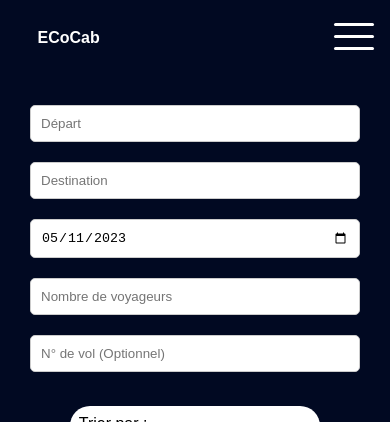
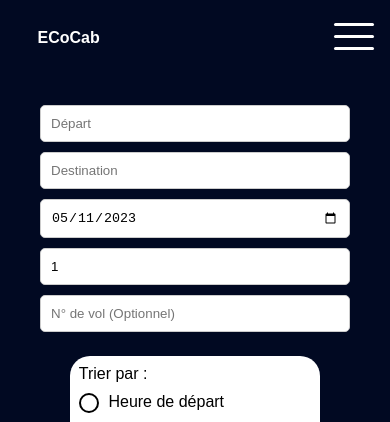
Before and after one commit to Julesc002/Stage-Ecocab, a React (Create React App) app: page /RechercherUnTrajet in a window 390 px wide. Shown: the top 422 px of the page. Built offline with nearby package versions, Linux system fonts and the light colour scheme; no server answers; a web font is replaced by a local one.

Commit message:
Menu dynamique pour la recherchee page d'accueil

```diff
--- a/src/components/FormFindRoutes.js
+++ b/src/components/FormFindRoutes.js
@@ -1,4 +1,5 @@
-import React, { useState } from "react";
+import React, { useEffect, useState } from "react";
+import axios from "axios";
 import { useNavigate } from 'react-router-dom';
 
 const FormFindRoutes = () => {
@@ -10,6 +11,54 @@ const FormFindRoutes = () => {
     const [numberOfPeople, setNumberOfPeople] = useState(1);
     const [flightNumber, setFlightNumber] = useState("");
     const [baggageSize, setBaggageSize] = useState("");
+    const [data, setData] = useState([]);
+    const [recherche, setRecherche] = useState(Array.from({ length: 3 }, () => ""));
+    const [displayResults, setDisplayResults] = useState(Array.from({ length: 3 }, () => false));
+
+    const majRecherche = (e, i) => {
+        const updatedRecherche = [...recherche];
+        updatedRecherche[i] = e.target.value;
+        setRecherche(updatedRecherche);
+    }
+
+    const majDisplayResults = (i) => {
+        setDisplayResults((prevState) => {
+            const updatedDisplayResults = [...prevState];
+            updatedDisplayResults[i] = !updatedDisplayResults[i];
+            return updatedDisplayResults;
+        });
+    };
+
+
+    const majDisplayResultsOnBlur = (i) => {
+        setTimeout(() => {
+            setDisplayResults((prevState) => {
+                const updatedDisplayResults = [...prevState];
+                updatedDisplayResults[i] = false;
+                return updatedDisplayResults;
+            });
+        }, 100);
+    };
+
+
+    useEffect(() => {
+        axios
+            .get("http://localhost:5000/travel/")
+            .then((res) => setData(res.data.travels));
+    }, []);
+
+
+    const lieuxDepartFiltres = data.filter(function(travel) {
+        return travel.lieuDepart.toLowerCase().startsWith(recherche[0].toLowerCase());
+    });
+
+    const lieuxArriveeFiltres = data.filter(function(travel) {
+        return travel.lieuArrivee.toLowerCase().startsWith(recherche[1].toLowerCase());
+    });
+
+    const numVolFiltres = data.filter(function(travel) {
+        return travel.numeroDeVol.toLowerCase().startsWith(recherche[2].toLowerCase());
+    });
 
     const handleSubmit = (e) => {
         e.preventDefault();
@@ -18,19 +67,44 @@ const FormFindRoutes = () => {
 
     return (
         <form className='FormFindRoutes' onSubmit={handleSubmit}>
-            <input className="FormFindRoutes_inputTextStart" type="text" placeholder="Départ" value={start} onChange={(e) => setStart(e.target.value)} />
-            <input className="FormFindRoutes_inputTextDestination" type="text" placeholder="Destination" value={destination} onChange={(e) => setDestination(e.target.value)} />
-            <input className="FormFindRoutes_inputDateTime" type="date" placeholder="Date et heure" value={dateAndTime} onChange={(e) => setDateAndTime(e.target.value)} />
-            <input className="FormFindRoutes_inputNumberOfPeople" type="number" min="1" value={numberOfPeople} onChange={(e) => setNumberOfPeople(e.target.value)} />
-            <input className="FormFindRoutes_inputTextFlightNumber" type="text" placeholder="N° de vol (Optionnel)" value={flightNumber} onChange={(e) => setFlightNumber(e.target.value)} />
-
-            <select className="FormFindRoutes_selectBaggageSize" value={baggageSize} onChange={(e) => setBaggageSize(e.target.value)}>
-                <option value="" disabled hidden>Taille du bagage</option>
-                <option className="FormFindRoutes_selectBaggageSize_value" value="Sac à dos"> Sac à dos </option>
-                <option className="FormFindRoutes_selectBaggageSize_value" value="Cabine"> Cabine </option>
-                <option className="FormFindRoutes_selectBaggageSize_value" value="Soute"> Soute </option>
-            </select>
-
+            <div className="FormFindRoutes_Recherche">
+                <input className="FormFindRoutes_Recherche_inputTextStart" type="text" placeholder="Départ" value={start} onFocus={() => majDisplayResults(0)} onBlur={() => majDisplayResultsOnBlur(0)} onChange={(e) => { setStart(e.target.value); majRecherche(e, 0);}} />
+                <div className="FormFindRoutes_Recherche_containerResultats">
+                    {recherche[0] !== "" && displayResults[0] && lieuxDepartFiltres.map(function(travel) {
+                        return <p className="FormFindRoutes_Recherche_containerResultats_Resultats" onClick={() => setStart(travel.lieuDepart)}>{travel.lieuDepart}</p>;
+                    })}
+                </div>
+            </div>
+            <div className="FormFindRoutes_Recherche">
+                <input className="FormFindRoutes_Recherche_inputTextDestination" type="text" placeholder="Destination" value={destination} onFocus={() => majDisplayResults(1)} onBlur={() => majDisplayResultsOnBlur(1)} onChange={(e) => { setDestination(e.target.value); majRecherche(e, 1);}} />
+                <div className="FormFindRoutes_Recherche_containerResultats">
+                    {recherche[1] !== "" && displayResults[1] && lieuxArriveeFiltres.map(function(travel) {
+                        return <p className="FormFindRoutes_Recherche_containerResultats_Resultats" onClick={() => setDestination(travel.lieuArrivee)}>{travel.lieuArrivee}</p>;
+                    })}
+                </div>
+            </div>
+            <div className="FormFindRoutes_Recherche">
+                <input className="FormFindRoutes_Recherche_inputDateTime" type="date" placeholder="Date et heure" value={dateAndTime} onChange={(e) => setDateAndTime(e.target.value)} />
+            </div>
+            <div className="FormFindRoutes_Recherche">
+                <input className="FormFindRoutes_Recherche_inputNumberOfPeople" type="number" min="1" value={numberOfPeople} onChange={(e) => setNumberOfPeople(e.target.value)} />
+            </div>
+            <div className="FormFindRoutes_Recherche2">
+                <input className="FormFindRoutes_Recherche2_inputTextFlightNumber" type="text" placeholder="N° de vol (Optionnel)" value={flightNumber} onFocus={() => majDisplayResults(2)} onBlur={() => majDisplayResultsOnBlur(2)} onChange={(e) => { setFlightNumber(e.target.value); majRecherche(e, 2);}} />
+                <div className="FormFindRoutes_Recherche_containerResultats">
+                    {recherche[2] !== "" && displayResults[2] && numVolFiltres.map(function(travel) {
+                        return <p className="FormFindRoutes_Recherche_containerResultats_Resultats" onClick={() => setFlightNumber(travel.numeroDeVol)}>{travel.numeroDeVol}</p>;
+                    })}
+                </div>
+            </div>
+            <div className="FormFindRoutes_Recherche2">
+                <select className="FormFindRoutes_Recherche2_selectBaggageSize" value={baggageSize} onChange={(e) => setBaggageSize(e.target.value)}>
+                    <option value="" disabled hidden>Taille du bagage</option>
+                    <option className="FormFindRoutes_Recherche2_selectBaggageSize_value" value="Sac à dos"> Sac à dos </option>
+                    <option className="FormFindRoutes_Recherche2_selectBaggageSize_value" value="Cabine"> Cabine </option>
+                    <option className="FormFindRoutes_Recherche2_selectBaggageSize_value" value="Soute"> Soute </option>
+                </select>
+            </div>
             <button className="FormFindRoutes_submitButton" type="submit"> Recherchez </button>
         </form>
     );
--- a/src/pages/PageRechercherUnTrajet.js
+++ b/src/pages/PageRechercherUnTrajet.js
@@ -10,7 +10,7 @@ const PageRechercherUnTrajet = () => {
     const [start, setStart] = useState("");
     const [destination, setDestination] = useState("");
     const [date, setDate] = useState(new Date().toISOString().slice(0, 10));
-    const [numberOfPeople, setNumberOfPeople] = useState("");
+    const [numberOfPeople, setNumberOfPeople] = useState(1);
     const [flightNumber, setFlightNumber] = useState("");
     const [travels, setTravels] = useState([]);
     const [selectedOption, setSelectedOption] = useState(null);
@@ -85,12 +85,21 @@ const PageRechercherUnTrajet = () => {
     return (
         <article>
             <form className='FormFindRoutes' onSubmit={handleSubmit}>
-                <input className="FormFindRoutes_inputTextStart" type="text" value={start} placeholder='Départ' onChange={(e) => setStart(e.target.value)} />
-                <input className="FormFindRoutes_inputTextDestination" type="text" value={destination} placeholder='Destination' onChange={(e) => setDestination(e.target.value)} />
-                <input className="FormFindRoutes_inputDateTime" type="date" value={date} onChange={(e) => setDate(e.target.value)} />
-                <input className="FormFindRoutes_inputNumberOfPeople" type="number" min="1" value={numberOfPeople} placeholder='Nombre de voyageurs' onChange={(e) => setNumberOfPeople(e.target.value)} />
-                <input className="FormFindRoutes_inputTextFlightNumber" type="text" placeholder="N° de vol (Optionnel)" value={flightNumber} onChange={(e) => setFlightNumber(e.target.value)} />
-            </form>
+            <div className="FormFindRoutes_Recherche">
+                <input className="FormFindRoutes_Recherche_inputTextStart" type="text" placeholder="Départ" value={start} onChange={(e) => { setStart(e.target.value);}} />
+            </div>
+            <div className="FormFindRoutes_Recherche">
+                <input className="FormFindRoutes_Recherche_inputTextDestination" type="text" placeholder="Destination" value={destination} onChange={(e) => setDestination(e.target.value)} />
+            </div>
+            <div className="FormFindRoutes_Recherche">
+                <input className="FormFindRoutes_Recherche_inputDateTime" type="date" placeholder="Date et heure" value={date} onChange={(e) => setDate(e.target.value)} />
+            </div>
+            <div className="FormFindRoutes_Recherche">
+                <input className="FormFindRoutes_Recherche_inputNumberOfPeople" type="number" min="1" value={numberOfPeople} onChange={(e) => setNumberOfPeople(e.target.value)} />
+            </div>
+            <div className="FormFindRoutes_Recherche2">
+                <input className="FormFindRoutes_Recherche2_inputTextFlightNumber" type="text" placeholder="N° de vol (Optionnel)" value={flightNumber} onChange={(e) => setFlightNumber(e.target.value)} />
+            </div></form>
             <div className='containerTrierAndTrajets'>
                 <div className='containerTrierAndTrajets_trier'>
                     <p className='containerTrierAndTrajets_trier_title'>Trier par :</p>
--- a/src/styles/components/_form-find-routes.css
+++ b/src/styles/components/_form-find-routes.css
@@ -9,35 +9,64 @@
     padding: 20px;
 }
 
-.FormFindRoutes_inputTextStart,
-.FormFindRoutes_inputTextDestination,
-.FormFindRoutes_inputDateTime,
-.FormFindRoutes_inputNumberOfPeople,
-.FormFindRoutes_inputTextFlightNumber,
-.FormFindRoutes_selectBaggageSize,
-.FormFindRoutes_selectBaggageSize_value {
+.FormFindRoutes_Recherche, .FormFindRoutes_Recherche2 {
+    background: rgba(0, 0, 0, 0);
+}
+
+.FormFindRoutes_Recherche {
+    width: calc(25% - 20px);
+}
+
+.FormFindRoutes_Recherche_inputTextStart,
+.FormFindRoutes_Recherche_containerResultats_Resultats,
+.FormFindRoutes_Recherche_inputTextDestination,
+.FormFindRoutes_Recherche_inputDateTime,
+.FormFindRoutes_Recherche_inputNumberOfPeople,
+.FormFindRoutes_Recherche2_inputTextFlightNumber,
+.FormFindRoutes_Recherche2_selectBaggageSize,
+.FormFindRoutes_Recherche2_selectBaggageSize_value {
     padding: 10px;
-    margin: 10px;
+    margin-top: 10px;
+    margin-right: 10px;
+    margin-left: 10px;
     background-color: #fff;
     color: #000;
     border-radius: 5px;
     border: 1px solid #ccc;
-    width: calc(25% - 20px);
+    width: calc(100% - 20px);
 }
 
-.FormFindRoutes_inputTextStart,
-.FormFindRoutes_inputTextDestination,
-.FormFindRoutes_inputDateTime,
-.FormFindRoutes_inputNumberOfPeople {
-    width: calc(25% - 20px);
+.FormFindRoutes_Recherche_containerResultats {
+    position: absolute;
+    background-color: white;
+    border-radius: 5px;
+    margin-right: 10px;
+    margin-left: 10px;
+    border: 1px solid #ccc;
+    margin-top: 6px;
 }
 
-.FormFindRoutes_inputTextFlightNumber,
-.FormFindRoutes_selectBaggageSize {
-    width: calc(50% - 20px);
+.FormFindRoutes_Recherche_containerResultats:empty {
+    border: none;
 }
 
-.FormFindRoutes_selectBaggageSize {
+.FormFindRoutes_Recherche_containerResultats_Resultats {
+    margin: 0%;
+    width: 100%;
+    border: #fff;
+}
+
+.FormFindRoutes_Recherche_containerResultats_Resultats:hover {
+    cursor: pointer;
+    background-color: lightgray;
+    transition: 0.5s;
+}
+
+.FormFindRoutes_Recherche2 {
+    width: calc(50% - 40px);
+}
+
+.FormFindRoutes_Recherche2_selectBaggageSize {
     margin-top: 10px;
 }
 
@@ -53,24 +82,40 @@
 
 @media screen and (max-width: 800px) {
 
-    .FormFindRoutes_inputTextStart,
-    .FormFindRoutes_inputTextDestination,
-    .FormFindRoutes_inputDateTime,
-    .FormFindRoutes_inputNumberOfPeople,
-    .FormFindRoutes_inputTextFlightNumber,
-    .FormFindRoutes_selectBaggageSize {
+    .FormFindRoutes_Recherche {
         width: calc(50% - 20px);
+    }
+
+    .FormFindRoutes_Recherche2 {
+        width: calc(50% - 20px);
+    }
+
+    .FormFindRoutes_Recherche_inputTextStart,
+    .FormFindRoutes_Recherche_inputTextDestination,
+    .FormFindRoutes_Recherche_inputDateTime,
+    .FormFindRoutes_Recherche_inputNumberOfPeople,
+    .FormFindRoutes_Recherche2_inputTextFlightNumber,
+    .FormFindRoutes_Recherche2_selectBaggageSize {
+        width: calc(100% - 20px);
     }
 }
 
 @media (max-width: 639px) {
 
-    .FormFindRoutes_inputTextStart,
-    .FormFindRoutes_inputTextDestination,
-    .FormFindRoutes_inputDateTime,
-    .FormFindRoutes_inputNumberOfPeople,
-    .FormFindRoutes_inputTextFlightNumber,
-    .FormFindRoutes_selectBaggageSize {
+    .FormFindRoutes_Recherche {
+        width: calc(100% - 20px);
+    }
+
+    .FormFindRoutes_Recherche2 {
+        width: calc(100% - 20px);
+    }
+
+    .FormFindRoutes_Recherche_inputTextStart,
+    .FormFindRoutes_Recherche_inputTextDestination,
+    .FormFindRoutes_Recherche_inputDateTime,
+    .FormFindRoutes_Recherche_inputNumberOfPeople,
+    .FormFindRoutes_Recherche2_inputTextFlightNumber,
+    .FormFindRoutes_Recherche2_selectBaggageSize {
         width: calc(100% - 20px);
     }
 }
```
